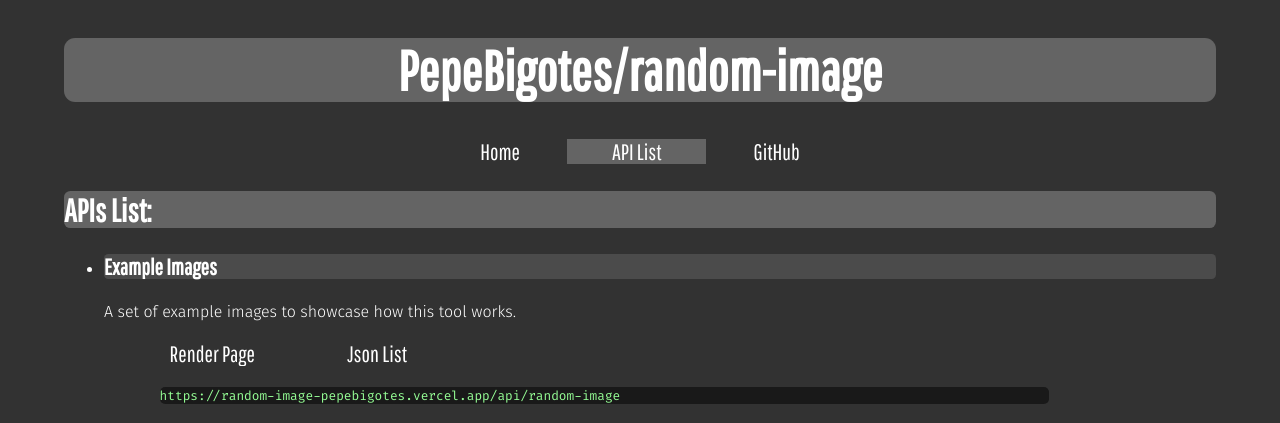
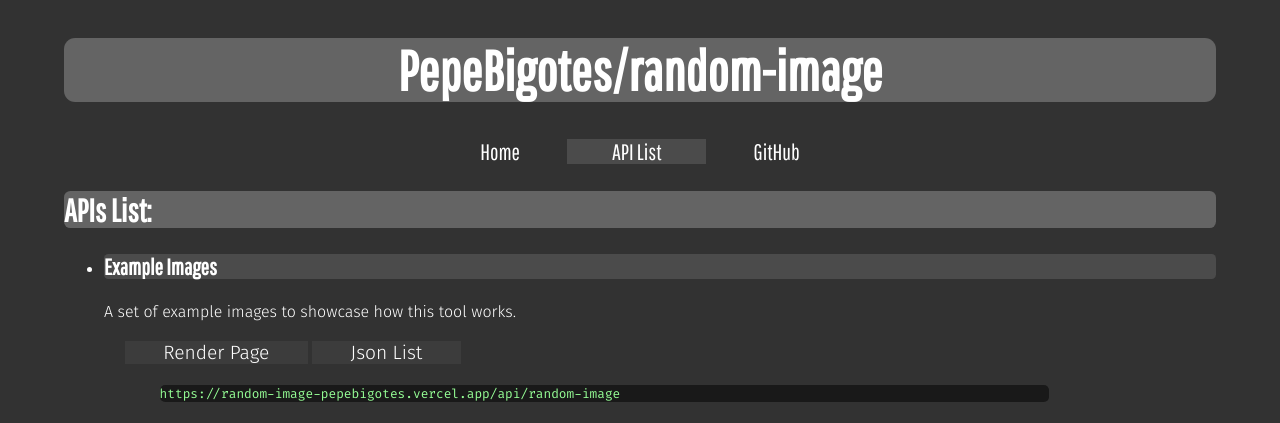
Before and after one commit to PepeBigotes/random-image, a plain HTML site: page api-list.html in a window 1280 px wide. Shown: the top 423 px of the page. Drawn offline with Linux system fonts and the light colour scheme.

Commit message:
Style changes

```diff
--- a/main.css
+++ b/main.css
@@ -36,34 +36,29 @@
 }
 
 .topnav a.active {
-  background-color: rgb(100, 100, 100);
+  background-color: rgb(75, 75, 75);
   color: white;
 }
 /*API LIST LINK BUTTONS*/
 .api-list-links {
-  font-family: 'Pathway Gothic One', sans-serif;
+  font-family: 'Fira Sans', sans-serif;
   background-color: rgb(50, 50, 50);
 
   overflow: hidden;
 }
 
 .api-list-links a {
+  background-color: rgb(60, 60, 60);
   color: white;
   text-align: center;
   padding: 1em 2em;
   text-decoration: none;
-  font-size: 1.4em;
-  border-radius: 0.2em;
+  font-size: 1.2em;
 }
 
 .api-list-links a:hover {
   background-color: rgb(255, 255, 255);
   color: black;
-}
-
-.api-list-links a.active {
-  background-color: rgb(100, 100, 100);
-  color: white;
 }
 
 
```
